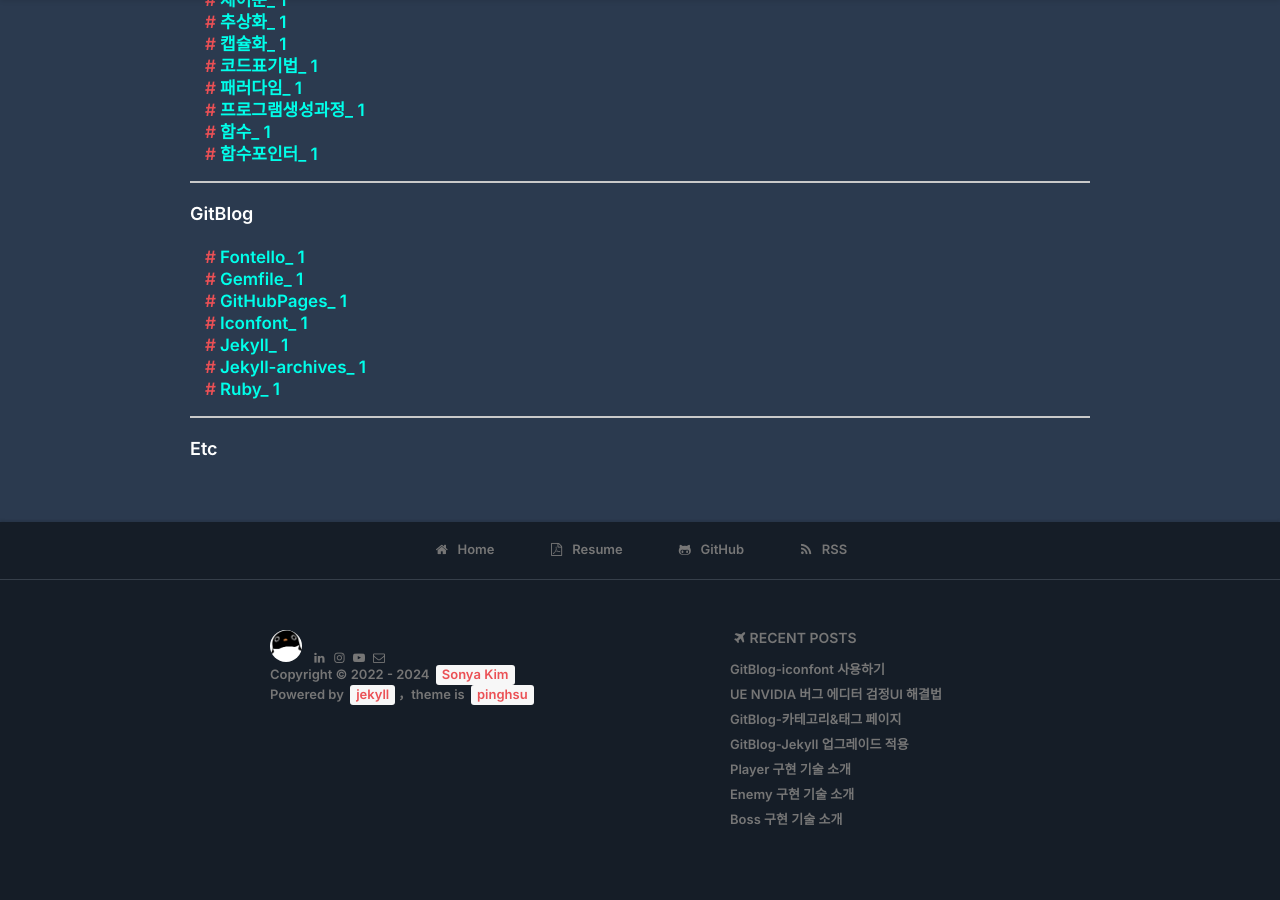
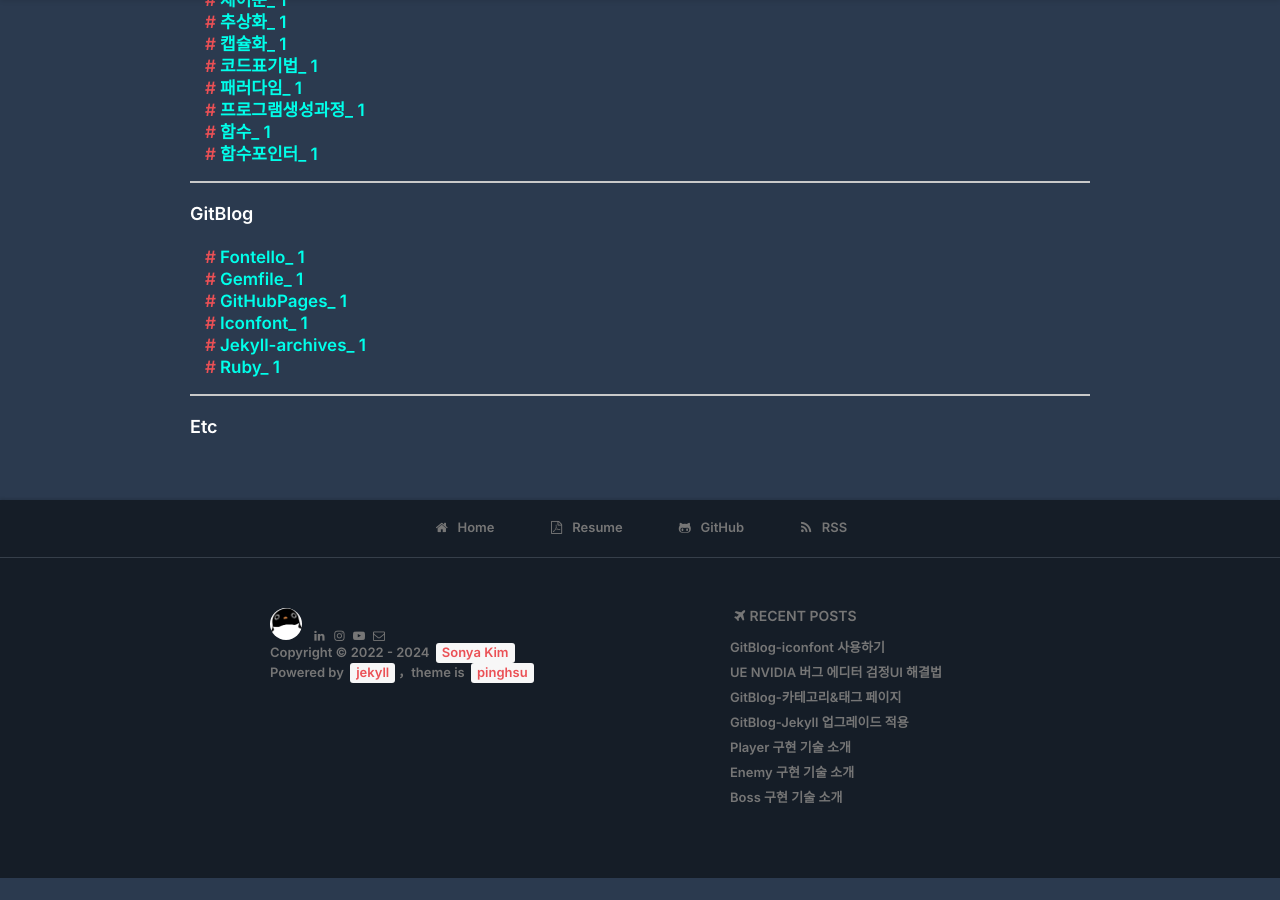
Before and after one commit to ssonsonya/ssonsonya.github.io, a Jekyll site: the page built from tags.html, in a window 1280 px wide and 900 px high, scrolled down 3042 px. Built offline with Jekyll 4.4.1, drawn with Linux system fonts in a browser that asks for light colours; nearby versions of some CDN libraries; some web fonts are replaced; comment, search, counter and statistics services are not loaded; after the commit the page ends 3920 px from its top, so only the background shows below that.

Commit message:
[ Post ] Update Tags

```diff
--- a/_posts/2024-01-17-Gitblog-HowToArchive.md
+++ b/_posts/2024-01-17-Gitblog-HowToArchive.md
@@ -4,7 +4,6 @@ title: GitBlog-카테고리&태그 페이지
 date:   2024-01-17
 category: gitblog
 tag:
-  - 5|Jekyll
   - 5|Jekyll-archives
 thumbnail: /style/image/thumbnails/Gitblog_Jekyll-archives.png
 icon: web
```
